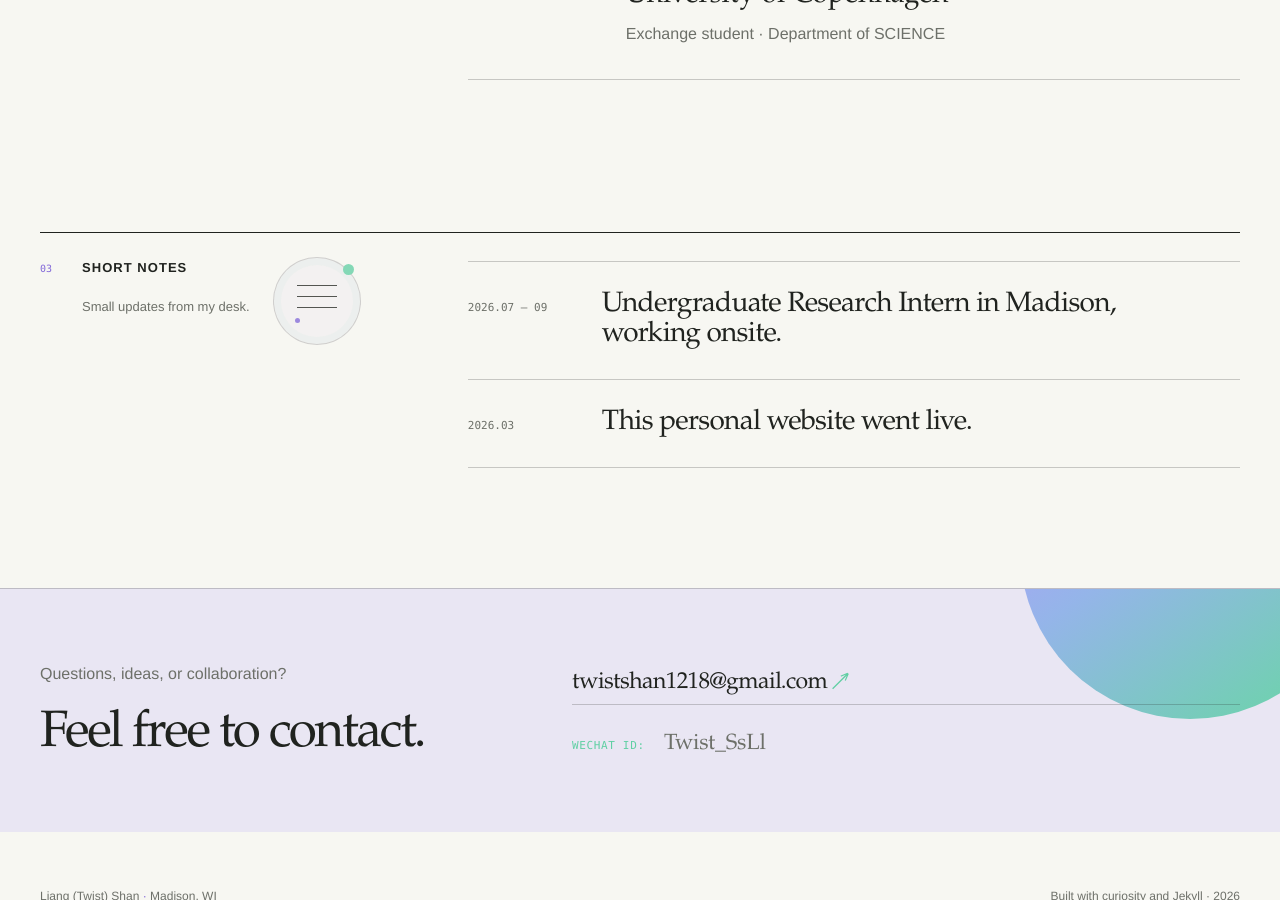
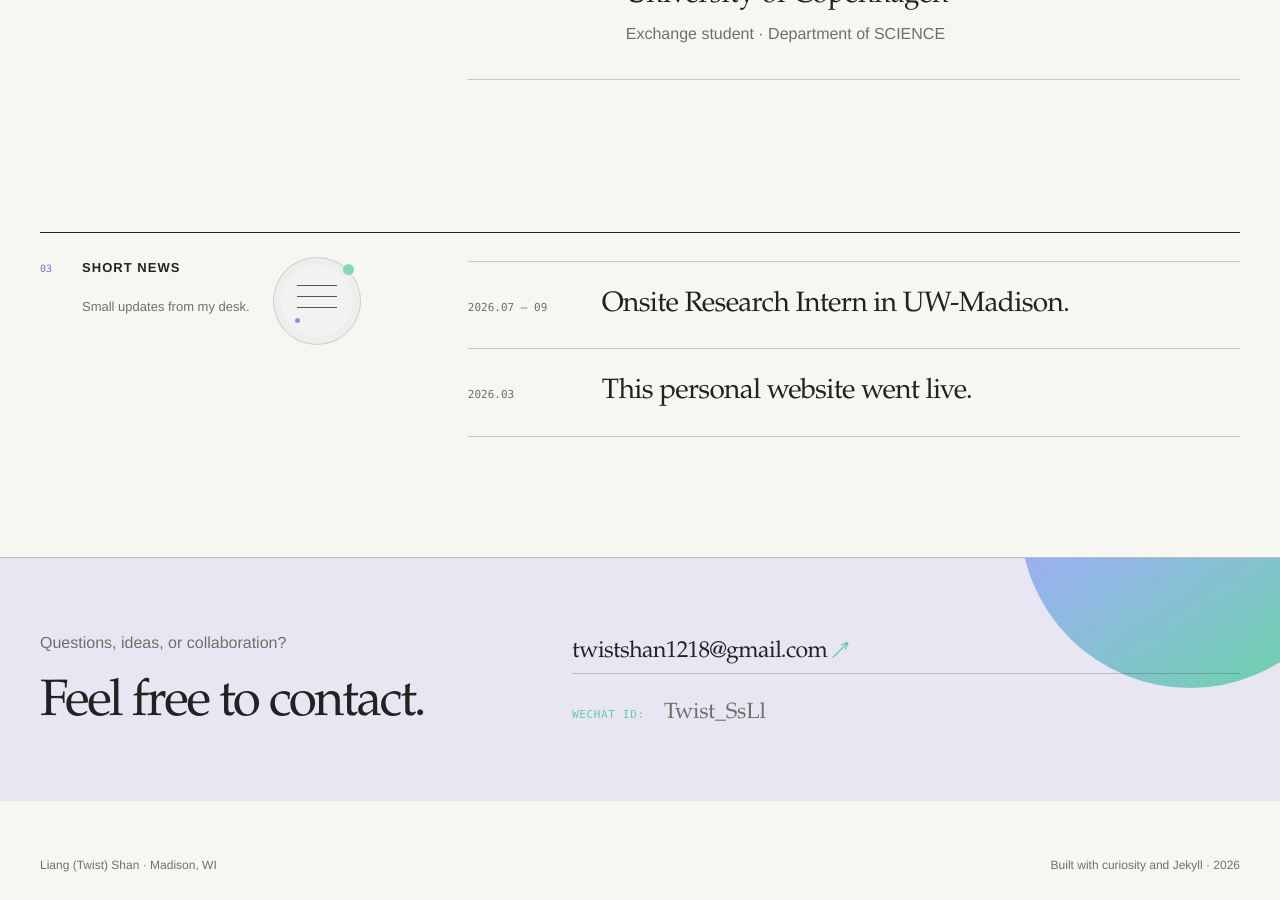
Before and after one commit to Twist-Shan/Twist-Shan.github.io, a Jekyll site: the page built from _pages/about.md, in a window 1280 px wide and 900 px high, scrolled down 1176 px. Built offline with Jekyll 4.4.1, drawn with Linux system fonts in a browser that asks for light colours.

```diff
--- a/_data/news.yml
+++ b/_data/news.yml
@@ -1,5 +1,5 @@
 - date: "2026.07 — 09"
-  text: "Undergraduate Research Intern in Madison, working onsite."
+  text: "Onsite Research Intern in UW-Madison."
   link: ""
 - date: "2026.03"
   text: "This personal website went live."
--- a/_pages/about.md
+++ b/_pages/about.md
@@ -58,7 +58,7 @@
 
 <section class="news shell ruled-section reveal">
   <header class="section-label">
-    <span>03</span><h2>Short notes</h2><i class="heading-mark heading-mark--notes" aria-hidden="true"></i><p>Small updates from my desk.</p>
+    <span>03</span><h2>Short news</h2><i class="heading-mark heading-mark--notes" aria-hidden="true"></i><p>Small updates from my desk.</p>
   </header>
   <div class="news-list">
     {% for item in site.data.news limit:3 %}
```
Also changed, not shown: _pages/misc.md (+1 -1 lines).
